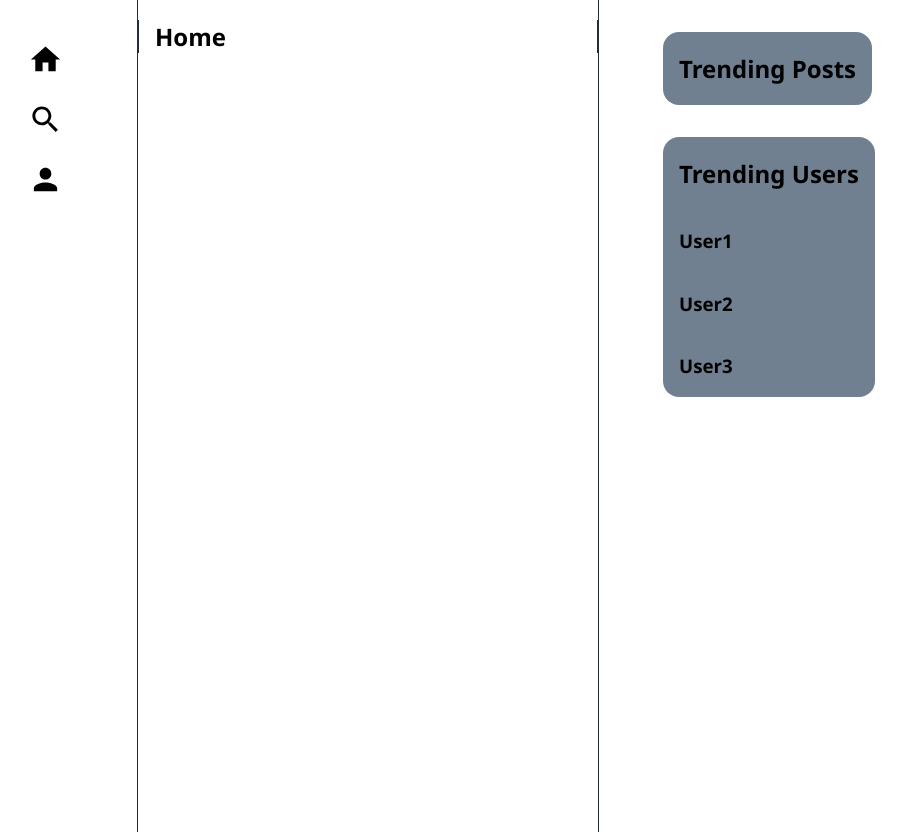
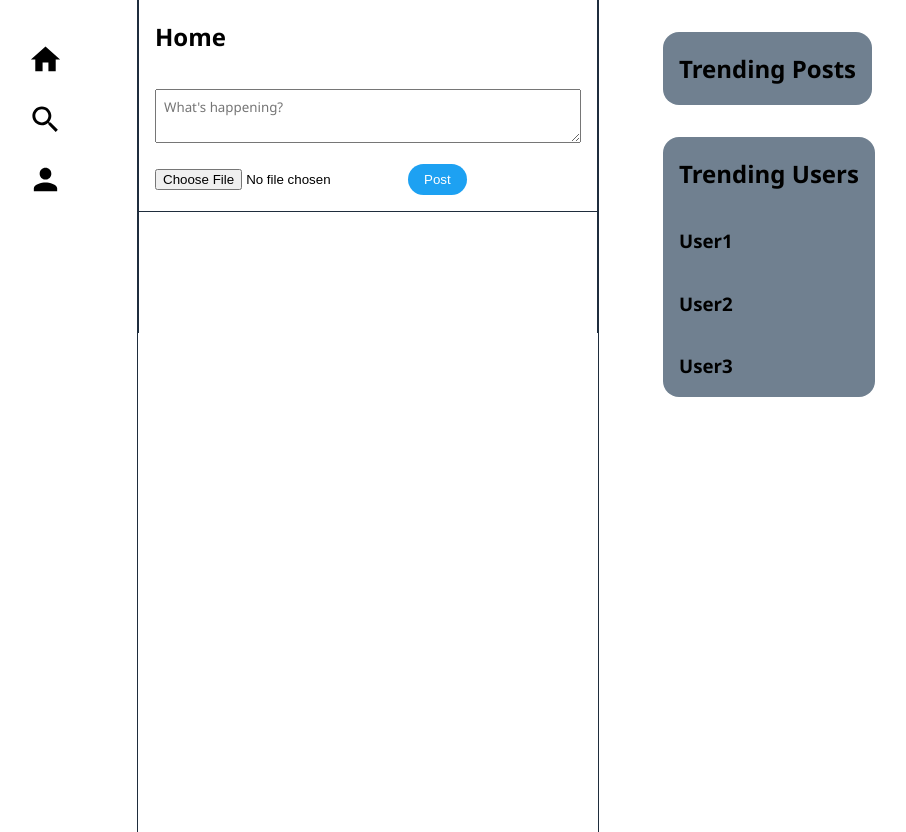
Before and after one commit to olukukoyi/twitter-clone-322-ccny, a React (Vite) app in the folder client/: page /homepage in a window 1280 px wide. Shown: the whole page, without its empty margins (272-1178 px from the left). Built offline with nearby package versions, Linux system fonts and the light colour scheme.

Commit message:
Update CreatePost

```diff
--- a/client/src/pages/Components/Feedbar/Feedbar.css
+++ b/client/src/pages/Components/Feedbar/Feedbar.css
@@ -1,9 +1,34 @@
 .feed {
     flex: 0.4;
-    border-right: 1px solid #1f2d3d; /* Equivalent to border-t-slate-800 */
-    border-left: 1px solid #1f2d3d; /* Equivalent to border-x-2 */
+    border-right: 1px solid #1f2d3d;
+    border-left: 1px solid #1f2d3d;
+    display: flex;
+    flex-direction: column;
 }
 
 .feed-header {
     margin-left: 1rem;
 }
+
+.new-post-form {
+    padding: 1rem;
+    border-bottom: 1px solid #1f2d3d;
+}
+
+.new-post-form textarea {
+    font-family: 'Segoe UI', Tahoma, Geneva, Verdana, sans-serif;
+    box-sizing: border-box;
+    width: 100%;
+    padding: 0.5rem;
+    margin-bottom: 1rem;
+    resize: vertical;
+}
+
+.new-post-form button {
+    background-color: #1da1f2;
+    color: #fff;
+    border-radius: 20px;
+    padding: 0.5rem 1rem;
+    cursor: pointer;
+    border: none;
+}
--- a/client/src/pages/Components/Feedbar/Feedbar.jsx
+++ b/client/src/pages/Components/Feedbar/Feedbar.jsx
@@ -1,34 +1,60 @@
-import React from 'react';
+import React, { useState } from 'react';
+import ImageIcon from '@mui/icons-material/Image';
 import PropTypes from 'prop-types';
 import Tweet from '../CreatePost/Post.jsx';
 import './Feedbar.css';
 
 
-const Feedbar = () => {
+
+const Feedbar = (title) => {
+    const [newPostContent, setNewPostContent] = useState('');
+    const [image, setImage] = useState(null);
+
+    const handlePostSubmit = async (e) => {
+        e.preventDefault();
+
+        const formData = new FormData();
+        formData.append('body', newPostContent);
+        formData.append('image', image);
+
+        const response = await fetch('http://localhost:8001/post/createPost', {
+            method: 'POST',
+            headers: {
+                'Content-Type': 'application/json',
+            },
+            credentials: 'include',
+            body: formData
+        });
+
+        setNewPostContent('');
+        setimage(null);
+    };
+
+    const handleImageChange = (e) => {
+        setImage(e.target.files[0]);
+      };
+
     return (
         <div className="feed">
             <header className='feed-header'>
                 <h2>Home</h2>
             </header>
+            <div className="new-post-form">
+                <form onSubmit={handlePostSubmit}>
+                    <textarea
+                        placeholder="What's happening?"
+                        value={newPostContent}
+                        onChange={(e) => setNewPostContent(e.target.value)}
+                    />
+                    <input type="file" accept="image/*" onChange={handleImageChange} />
+                    <button type="submit">Post</button>
+                </form>
+            </div>
         </div>
     );
 };
 
 
-// // TODO: Make such that top relevent tweets show, ie. tweets from following and trendy
-// function Feed({ tweets }) {
-//     console.log('Rendering Feed with tweets:', tweets);
-//     return (
-//         <div>
-//             {tweets.map((tweet, index) => (
-//                 <Tweet key={index} tweet={tweet} />
-//             ))}
-//         </div>
-//     );
-// }
 
-// Feed.propTypes = {
-//     tweets: PropTypes.arrayOf(PropTypes.string).isRequired,
-// };
 
 export default Feedbar;
--- a/client/src/pages/Homepage/Homepage.css
+++ b/client/src/pages/Homepage/Homepage.css
@@ -1,3 +1,4 @@
 .homepage {
     display: flex;
+    font-family: 'Segoe UI', Tahoma, Geneva, Verdana, sans-serif;
 }
```
